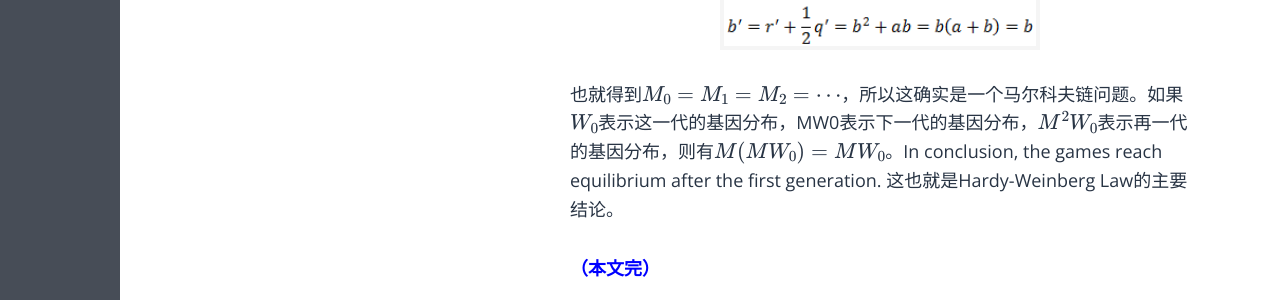
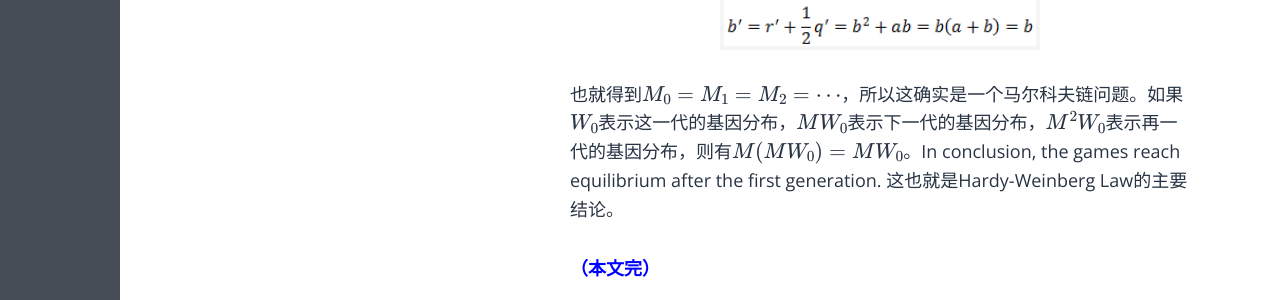
Before and after one commit to fzuo/baimafujinji, a Jekyll site: the page built from _posts/others/2010-11-06-hardy-weinberg-law.md, in a window 1280 px wide. Shown: the part 1608-1908 px from the top of the page. Built offline with Jekyll 4.4.1, drawn with Linux system fonts in a browser that asks for light colours; some web fonts are replaced; formulas are drawn with MathJax 3.

Commit message:
Update 2010-11-06-hardy-weinberg-law.md

```diff
--- a/_posts/others/2010-11-06-hardy-weinberg-law.md
+++ b/_posts/others/2010-11-06-hardy-weinberg-law.md
@@ -5,6 +5,8 @@ category: 围炉夜话
 tags: 奇妙的数学
 keywords: Hardy,Weinberg
 ---
+
+
 
 <img align="right" src="https://fzuo.github.io/assets/img/vs_msb802/GHHardy.png" width="180">
 哈代-温伯格（Hardy-Weinberg）定律是遗传学中一个著名的结论，而且它也是一个非常有名的应用数学问题。众所周知，自孟德尔的豌豆实验以来，遗传学逐渐成为生物学研究中非常重要的领域。根据基本的高中生物学常识我们知道，人眼的颜色受两个基因的控制：G表示棕色（brown），g表示蓝色（blue），G对g呈显性。所以，如果一个人眼睛颜色的基因为GG或Gg，则他的眼睛颜色都表现为brown，只有当其眼睛颜色的基因为gg时，他眼睛的颜色才表现为blue。于是人们就疑问：如果按照这个规律逐渐繁衍下去，那么蓝色眼睛的人会不会越来越少直至消失？这个争议在二十世纪初的生物学界引起了极大的讨论和研究兴趣。最终，英国大数学家哈代（也就是电影《知无涯者》中拉马努金的老师）和德国医生温伯格几乎同时从数学的角度给出了这个问题的证明（约1908年）。而且，据说哈代是在跟生物学家打板球的时候无意间听说到这个有趣的生物学问题的。
@@ -35,7 +37,7 @@ keywords: Hardy,Weinberg
 <img src="https://fzuo.github.io/assets/img/vs_msb802/hardy_w_04.png" width="320">
 </p>
 
-也就得到$$M_0=M_1=M_2=\cdots$$，所以这确实是一个马尔科夫链问题。如果$$W_0$$表示这一代的基因分布，MW0表示下一代的基因分布，$$M^2W_0$$表示再一代的基因分布，则有$$M(MW_0) = MW_0$$。In conclusion, the games reach equilibrium after the first generation. 这也就是Hardy-Weinberg Law的主要结论。
+也就得到$$M_0=M_1=M_2=\cdots$$，所以这确实是一个马尔科夫链问题。如果$$W_0$$表示这一代的基因分布，$$MW_0$$表示下一代的基因分布，$$M^2W_0$$表示再一代的基因分布，则有$$M(MW_0) = MW_0$$。In conclusion, the games reach equilibrium after the first generation. 这也就是Hardy-Weinberg Law的主要结论。
 
 
 <span style="color:blue">**（本文完）**</span>
```
